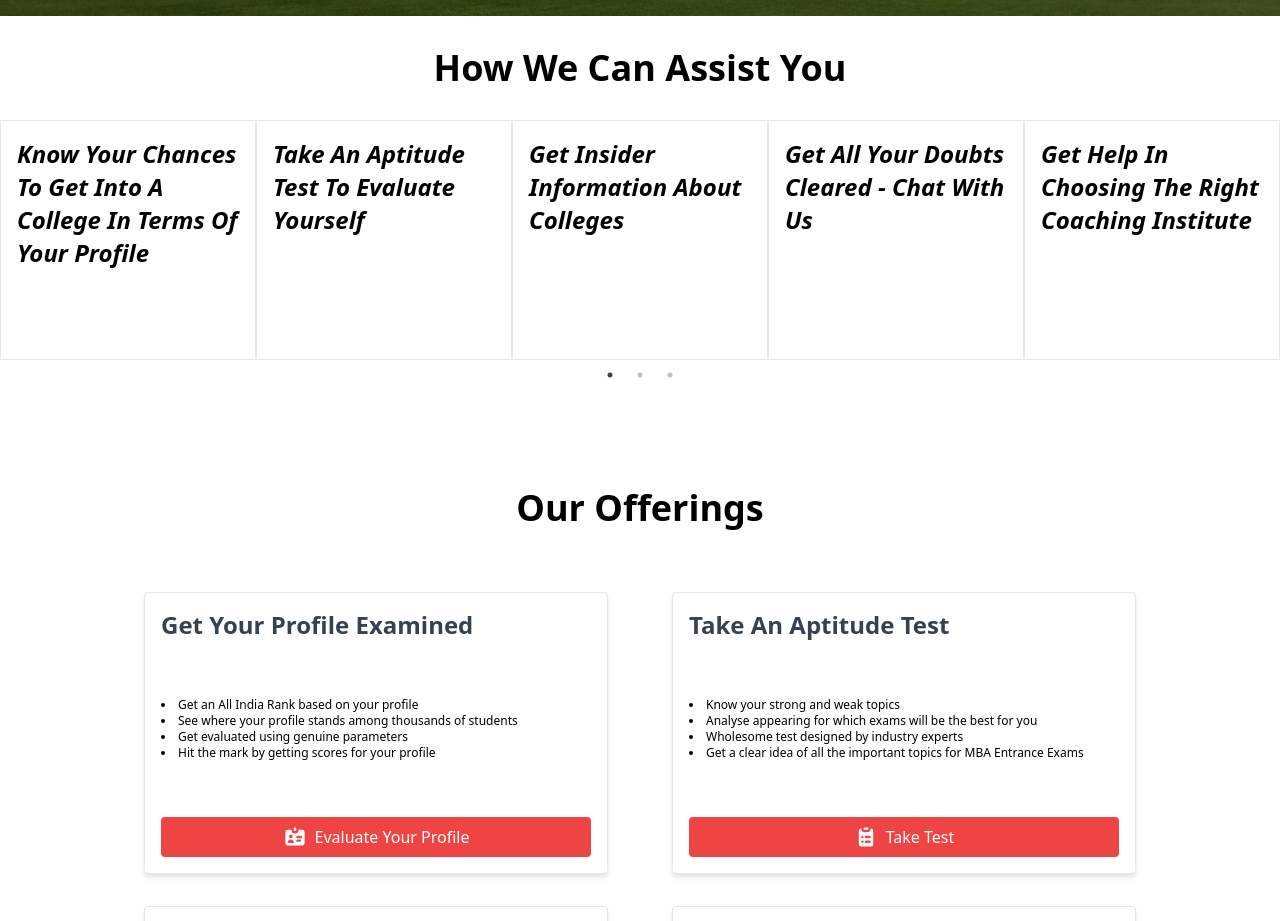
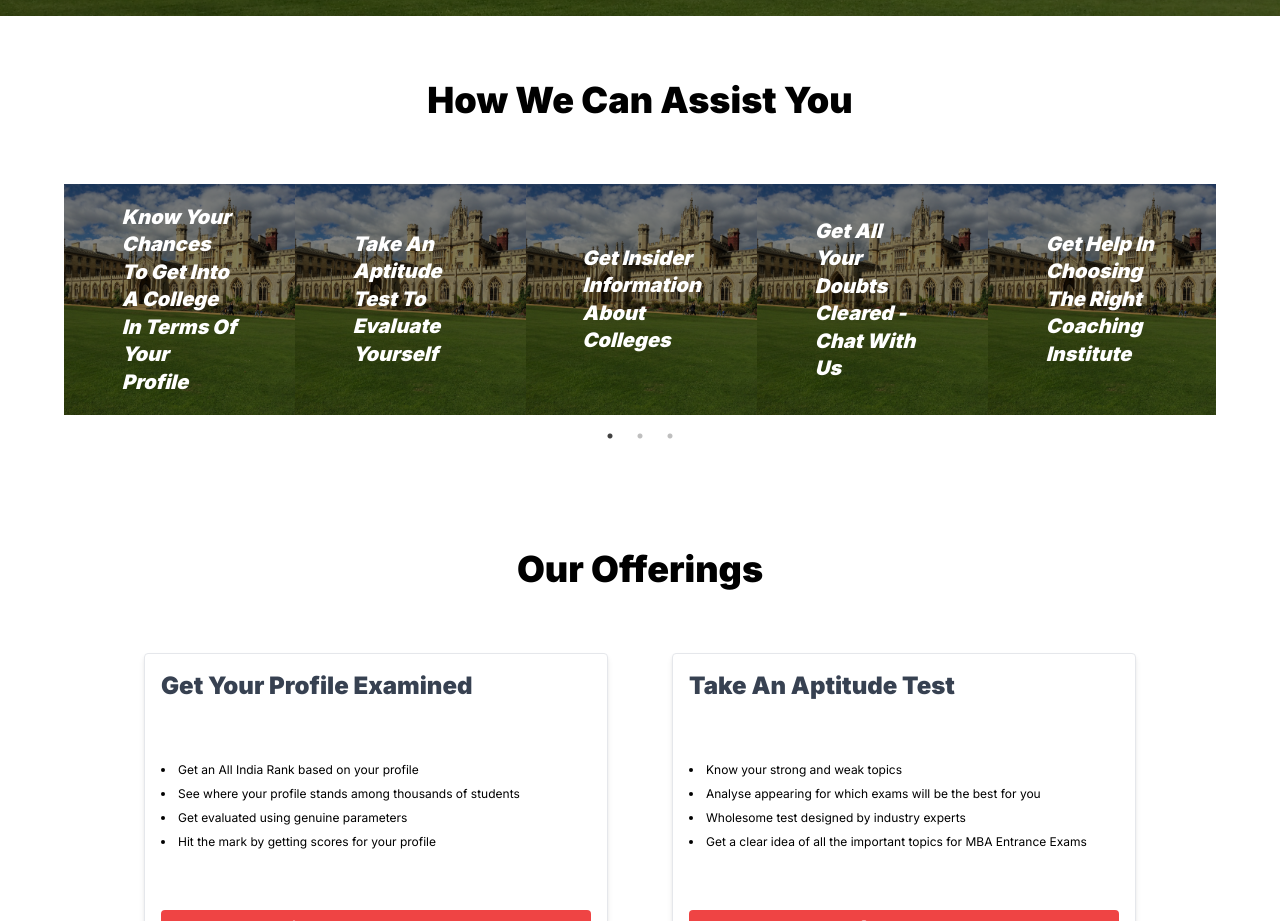
Before and after one commit to bhatvikrant/prep-station, a Next.js app: page / in a window 1280 px wide. Shown: the part 706-1627 px from the top of the page. Built offline with nearby package versions, Linux system fonts and the light colour scheme.

Commit message:
Inter custom font added

```diff
--- a/src/components/Home/HowWeCanAssistYou.tsx
+++ b/src/components/Home/HowWeCanAssistYou.tsx
@@ -1,3 +1,5 @@
+import Image from 'next/image'
+
 // REACT SLICK
 import Slider from 'react-slick'
 
@@ -46,21 +48,49 @@ const HowWeCanAssistYou: React.FC = () => {
   }
   return (
     <div>
-      <div className="my-8 text-center">
+      <div className="my-16 text-center">
         <h2 className="text-3xl font-semibold sm:text-4xl">
           How We Can Assist You
         </h2>
       </div>
+
+      <div className="mx-8 md:mx-auto md:max-w-6xl">
         <Slider {...settings}>
           {howWeCanAssistYouData.map((data, idx) => (
-          <div key={idx} className="p-4 border h-60">
-            <p className="text-2xl italic font-bold leading-snug">
+            <div
+              className="relative cursor-pointer hover:opacity-75 hover:shadow-lg"
+              key={idx}
+            >
+              <div className="filter brightness-50">
+                <Image
+                  src="/bg.jpg"
+                  layout="responsive"
+                  objectFit="cover"
+                  objectPosition="top"
+                  height={250}
+                  width={250}
+                />
+              </div>
+
+              <div className="absolute px-4 transform -translate-y-1/2 sm:px-0 top-1/2 md:left-1/2 md:-translate-x-1/2">
+                <div
+                  // className="flex items-center px-4 py-2 mt-8 bg-white rounded-2xl"
+                  className="text-xl italic font-bold leading-snug text-white"
+                >
+                  {/* <SearchIcon className="h-5 mr-2" />
+                <input
+                  type="text"
+                  className="w-full border-none outline-none"
+                  placeholder="Get information on colleges, exams and more..."
+                /> */}
                   {data.label}
-            </p>
+                </div>
+              </div>
             </div>
           ))}
         </Slider>
       </div>
+    </div>
   )
 }
 export default HowWeCanAssistYou
--- a/src/components/Home/OurOfferings.tsx
+++ b/src/components/Home/OurOfferings.tsx
@@ -18,7 +18,7 @@ const OurOfferings: React.FC = () => {
           >
             <p className="text-2xl font-bold text-gray-700">{offering.label}</p>
 
-            <ul className="my-6 text-xs list-disc list-inside">
+            <ul className="flex-shrink my-6 text-xs leading-6 list-disc list-inside">
               {offering.points.map((point, idxx) => (
                 <li key={idxx}>{point}</li>
               ))}
--- a/src/pages/_app.tsx
+++ b/src/pages/_app.tsx
@@ -10,10 +10,10 @@ import Navbar from '../components/Navbar'
 
 const MyApp = ({ Component, pageProps }: AppProps): JSX.Element => {
   return (
-    <>
+    <div className="font-inter">
       <Navbar />
       <Component {...pageProps} />
-    </>
+    </div>
   )
 }
 
--- /dev/null
+++ b/src/pages/_document.tsx
@@ -0,0 +1,23 @@
+import Document, { Html, Head, Main, NextScript } from 'next/document'
+
+class MyDocument extends Document {
+  render() {
+    return (
+      <Html lang="en">
+        <Head>
+          <link rel="preconnect" href="https://fonts.gstatic.com" />
+          <link
+            href="https://fonts.googleapis.com/css2?family=Inter:wght@100;400;900&display=swap"
+            rel="stylesheet"
+          />
+        </Head>
+        <body>
+          <Main />
+          <NextScript />
+        </body>
+      </Html>
+    )
+  }
+}
+
+export default MyDocument
--- a/tailwind.config.js
+++ b/tailwind.config.js
@@ -6,7 +6,11 @@ module.exports = {
   ],
   darkMode: false, // or 'media' or 'class'
   theme: {
-    extend: {},
+    extend: {
+      fontFamily: {
+        inter: ['Inter', 'sans-serif'],
+      },
+    },
   },
   variants: {
     extend: {
```
Lines whose indentation alone changed are shown as unchanged.
